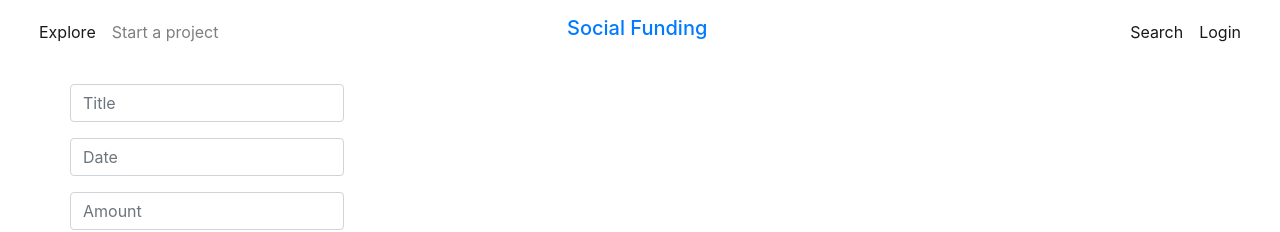
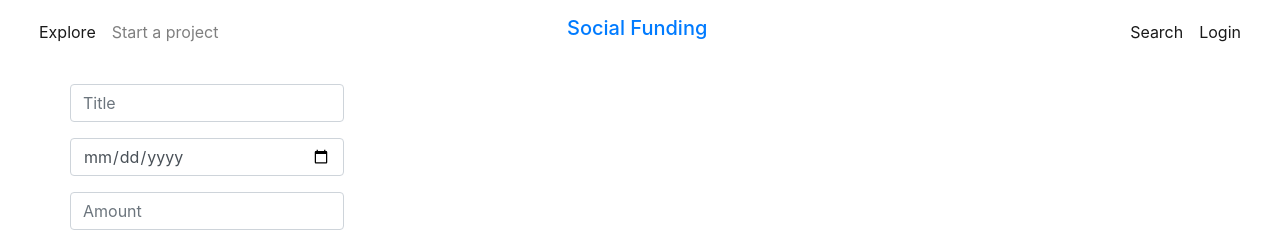
Before and after one commit to NivDolev/social-funds, an Angular app: page /projects/0 in a window 1280 px wide. Shown: the top 232 px of the page. Built offline with nearby package versions, Linux system fonts and the light colour scheme.

Commit message:
prior to activated route

```diff
--- a/src/app/app.module.ts
+++ b/src/app/app.module.ts
@@ -13,6 +13,7 @@ import { HomeComponent } from './home/home.component';
 import { ProjectEditComponent } from './projects/project-edit/project-edit.component';
 import { ProjectErrorComponent } from './projects/project-error/project-error.component';
 import { HttpClientModule } from '@angular/common/http';
+import { ProjectViewComponent } from './projects/project-view/project-view.component';
 
 @NgModule({
   declarations: [
@@ -23,7 +24,8 @@ import { HttpClientModule } from '@angular/common/http';
     ProjectsListComponent,
     HomeComponent,
     ProjectEditComponent,
-    ProjectErrorComponent
+    ProjectErrorComponent,
+    ProjectViewComponent
   ],
   imports: [
     BrowserModule,
--- a/src/app/projects/project-edit/project-edit.component.html
+++ b/src/app/projects/project-edit/project-edit.component.html
@@ -16,7 +16,7 @@
             </span>
         </div>
         <div class="form-group">
-          <input type="text" class="form-control" name="date" placeholder="Date" ngModel required
+          <input type="date" class="form-control" name="date" placeholder="Date" ngModel required
           #date="ngModel">
         </div>
         <div class="form-group">
--- /dev/null
+++ b/src/app/projects/project-view/project-view.component.html
@@ -0,0 +1,3 @@
+<p>
+  project-view works!
+</p>
--- /dev/null
+++ b/src/app/projects/project-view/project-view.component.ts
@@ -0,0 +1,15 @@
+import { Component, OnInit } from '@angular/core';
+
+@Component({
+  selector: 'app-project-view',
+  templateUrl: './project-view.component.html',
+  styleUrls: ['./project-view.component.css']
+})
+export class ProjectViewComponent implements OnInit {
+
+  constructor() { }
+
+  ngOnInit() {
+  }
+
+}
```
Also changed, not shown: src/app/projects/project-view/project-view.component.css (added).
